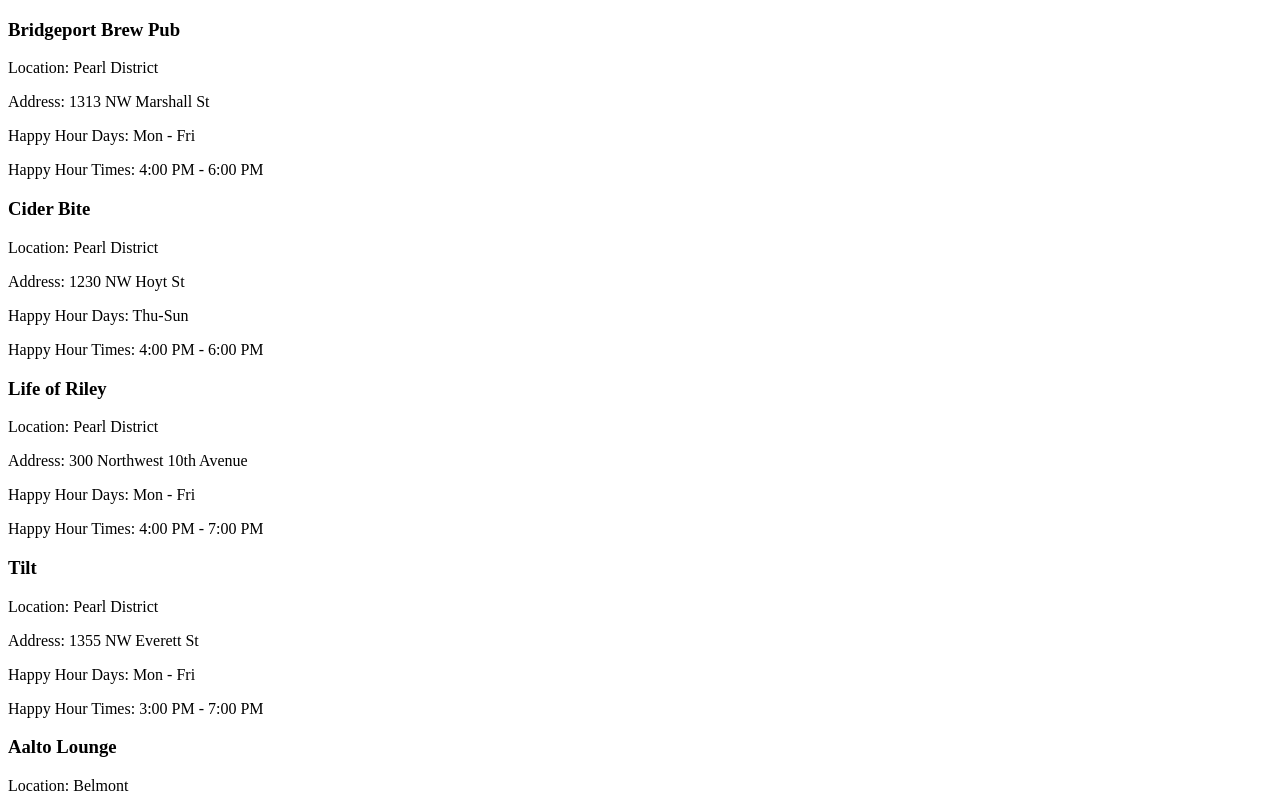
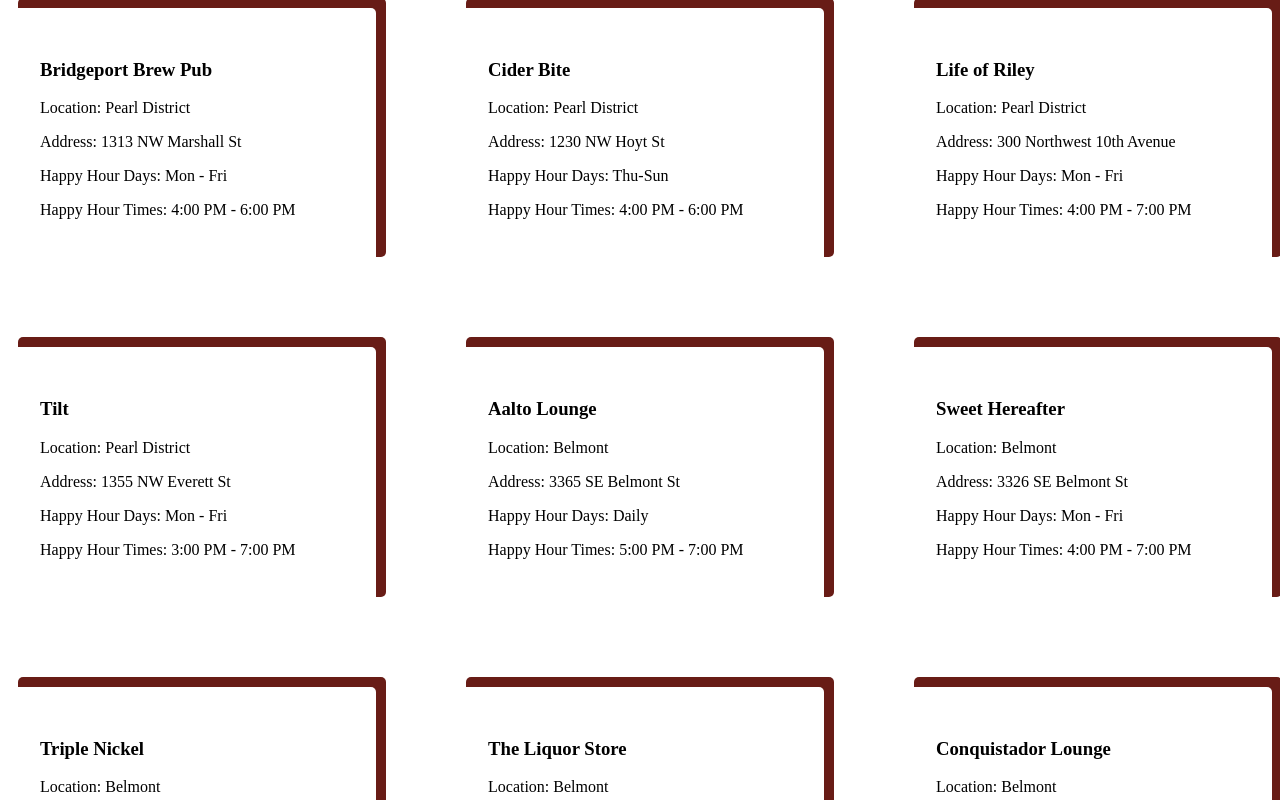
Before and after one commit to DannySuarez/pdxhappy, a React app: page / in a window 1280 px wide. Shown: the top 800 px of the page. Built offline with nearby package versions, Linux system fonts and the light colour scheme.

Commit message:
Add minor style changes

```diff
--- a/package.json
+++ b/package.json
@@ -26,7 +26,8 @@
   "license": "ISC",
   "dependencies": {
     "react": "^16.12.0",
-    "react-dom": "^16.12.0"
+    "react-dom": "^16.12.0",
+    "styled-components": "^5.0.1"
   },
   "devDependencies": {
     "@babel/core": "^7.8.4",
--- a/src/components/home/Bar.js
+++ b/src/components/home/Bar.js
@@ -1,17 +1,31 @@
 import React from "react";
 import PropTypes from "prop-types";
+import styled from "styled-components";
 
 export const Bar = ({ name, district, address, time, days }) => {
   return (
-    <div>
-      <h3>{name}</h3>
-      <p>Location: {district}</p>
-      <p>Address: {address}</p>
-      <p>Happy Hour Days: {days}</p>
-      <p>Happy Hour Times: {time}</p>
-    </div>
+    <BarWrapper>
+      <Section>
+        <h3>{name}</h3>
+        <p>Location: {district}</p>
+        <p>Address: {address}</p>
+        <p>Happy Hour Days: {days}</p>
+        <p>Happy Hour Times: {time}</p>
+      </Section>
+    </BarWrapper>
   );
 };
+
+const BarWrapper = styled.div`
+  box-shadow: 10px -10px 0 #681c16;
+  display: grid;
+  grid-template-rows: 1fr auto auto;
+  border-radius: 5px;
+`;
+
+const Section = styled.section`
+  padding: 2rem;
+`;
 
 Bar.propTypes = {
   name: PropTypes.string.isRequired,
--- a/src/components/home/Bars.js
+++ b/src/components/home/Bars.js
@@ -1,5 +1,6 @@
 import React from "react";
 import PropTypes from "prop-types";
+import styled from "styled-components";
 import { Bar } from "./Bar";
 
 export const Bars = ({ bars }) => {
@@ -16,9 +17,15 @@
     );
   });
 
-  return <div>{barsList}</div>;
+  return <BarsWrapper>{barsList}</BarsWrapper>;
 };
 
 Bars.propTypes = {
   bars: PropTypes.array.isRequired
 };
+
+const BarsWrapper = styled.div`
+  display: grid;
+  grid-template-columns: repeat(auto-fit, minmax(350px, 1fr));
+  gap: 5rem;
+`;
```
Also changed, not shown: 1 other file (tests, documents, lock files or other folders).
